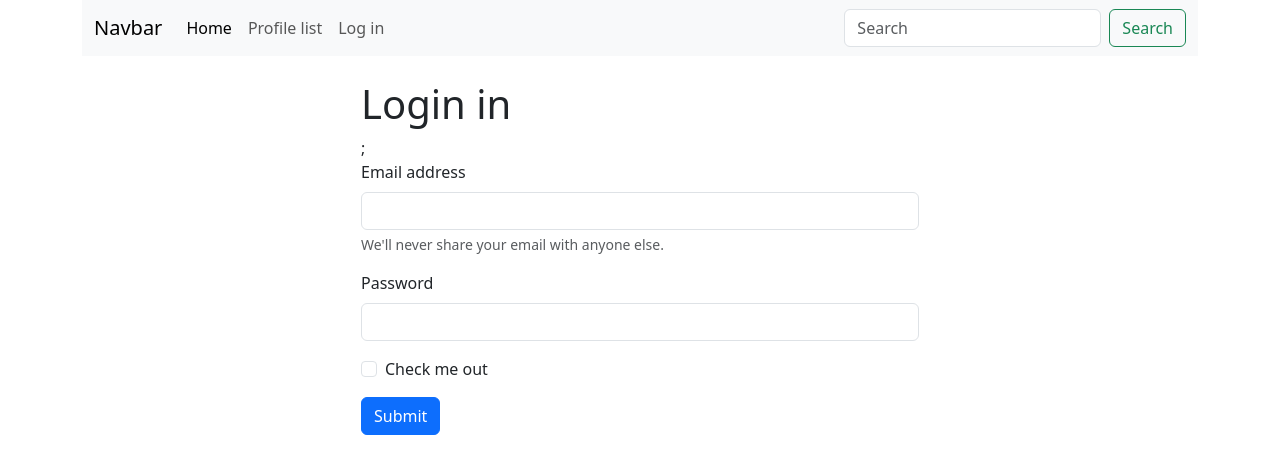
After one commit to islomjon17/djangowednesday_twitter, a Django app: page /login in a window 1280 px wide. The commit adds this page. Shown: the top 474 px of the page. Run offline with Django 4.2, Linux system fonts and the light colour scheme.

Commit message:
updated forms and views

```diff
--- /dev/null
+++ b/twitterclone/templates/login.html
@@ -0,0 +1,27 @@
+{% extends 'base.html' %}
+
+
+{% block content %}
+<div class= "col-md-6 offset-md-3">
+<h1> Login in</h1>
+<form method="POST", action="{%  url 'login' %}">;
+    {% csrf_token %}
+
+
+    <div class="mb-3">
+      <label for="exampleInputEmail1" class="form-label">Email address</label>
+      <input type="email" class="form-control" id="exampleInputEmail1" aria-describedby="emailHelp">
+      <div id="emailHelp" class="form-text">We'll never share your email with anyone else.</div>
+    </div>
+    <div class="mb-3">
+      <label for="exampleInputPassword1" class="form-label">Password</label>
+      <input type="password" class="form-control" id="exampleInputPassword1">
+    </div>
+    <div class="mb-3 form-check">
+      <input type="checkbox" class="form-check-input" id="exampleCheck1">
+      <label class="form-check-label" for="exampleCheck1">Check me out</label>
+    </div>
+    <button type="submit" class="btn btn-primary">Submit</button>
+  </form>
+</div>
+{%endblock%}
--- a/twitterclone/templates/navbar.html
+++ b/twitterclone/templates/navbar.html
@@ -16,8 +16,13 @@
         </li>
         {% if user.is_authenticated %}
         <li class="nav-item">
-          <a class="nav-link" href="{% url 'profile' request.user.id %}">Profile</a>
+          <a class="nav-link" href="{% url 'profile' request.user.id %}">Log in</a>
         </li>
+        {%else%}
+          <li class="nav-item">
+            <a class="nav-link" href="{% url 'login'  %}">Log in</a>
+          </li>
+
 
         {% endif %}
 
--- a/twitterclone/urls.py
+++ b/twitterclone/urls.py
@@ -9,9 +9,9 @@ urlpatterns = [
     #profile url
     path('profile/<int:pk>', views.profile, name="profile"),
 
-    # path(),
+    path('login', views.login_user, name='login'),
 
-    # path(),
+    path('logout', views.logout_user, name='logout'),
 
     # path(),
 
--- a/twitterclone/views.py
+++ b/twitterclone/views.py
@@ -2,7 +2,7 @@ from django.shortcuts import render, redirect
 from django.contrib import messages
 from .models import *
 from .forms import MeepForm
-
+from django.contrib.auth import authenticate, login, logout
 # Create your views here.
 
 
@@ -58,3 +58,13 @@ def profile(request, pk):
     else:
         messages.success(request, ("You have to log in"))
         return redirect(home)
+
+
+
+def login_user(request):
+    return render(request, 'login.html', {})
+
+
+
+def logout_user(request):
+    return render(logout_user, 'logout_user.html', {})
```
Also changed, not shown: db.sqlite3.
